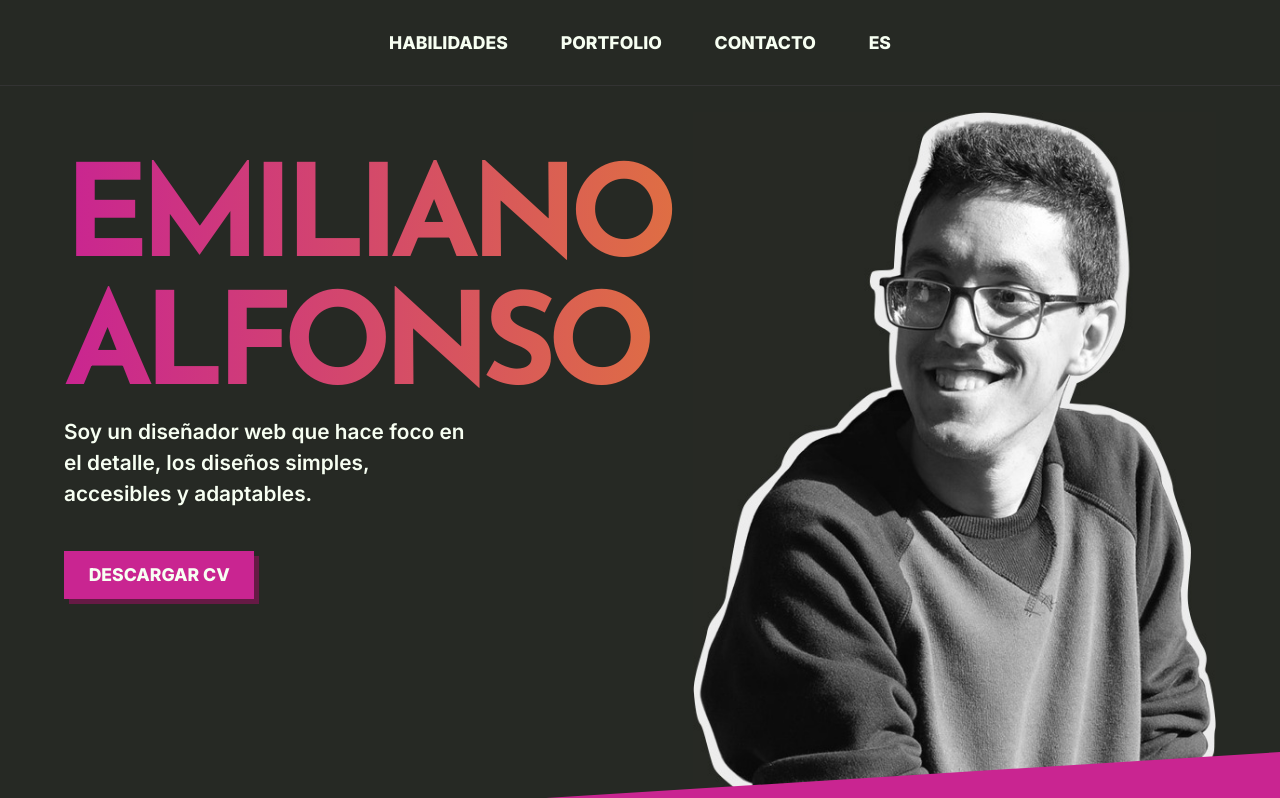
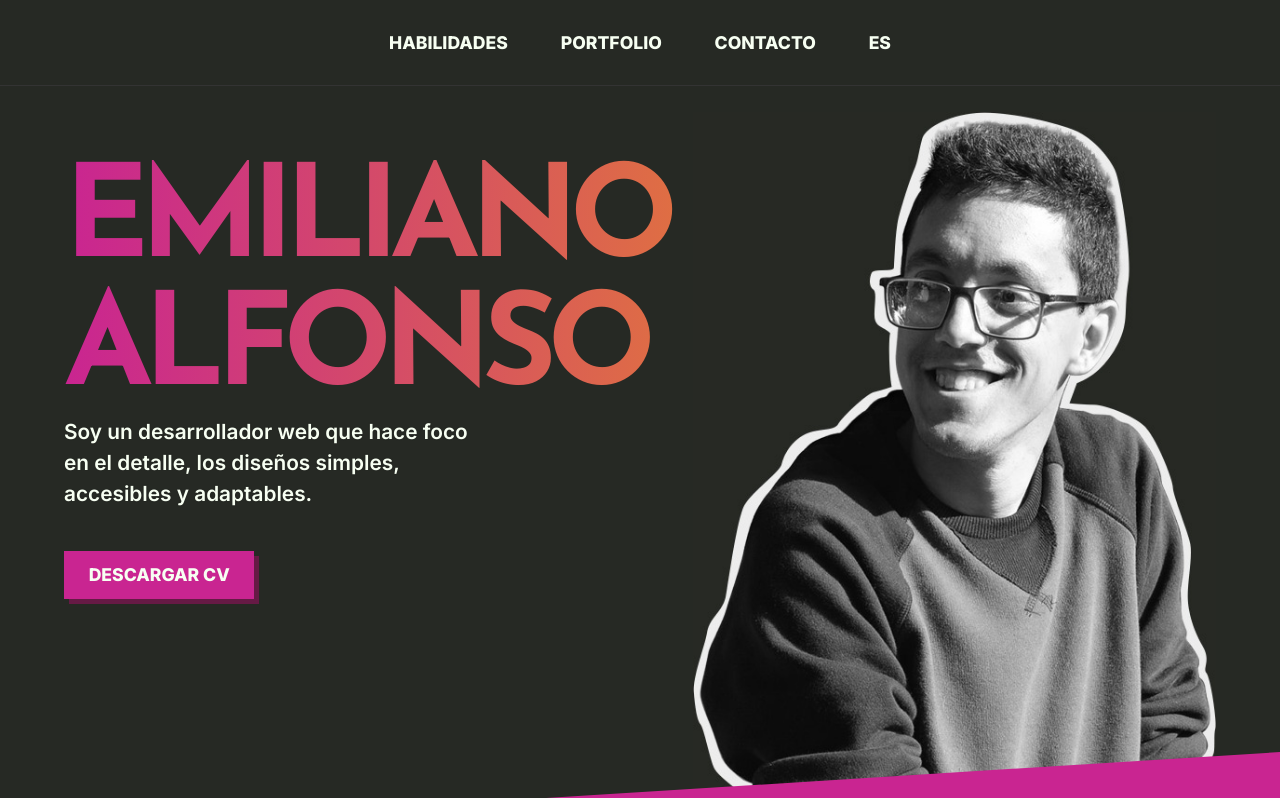
Before and after one commit to Aglowkeys/portfolio, a React (Create React App) app: page / in a window 1280 px wide. Shown: the top 798 px of the page. Built offline with nearby package versions, Linux system fonts and the light colour scheme; no server answers.

Commit message:
Update Header.js

```diff
--- a/src/components/strings/Header.js
+++ b/src/components/strings/Header.js
@@ -1,13 +1,13 @@
 export default {
 	en: {
 		description:
-			'I am a web designer who focuses on the small details, and on simple, accessible and adaptable designs.',
+			'I am a web developer who focuses on the small details, and on simple, accessible and adaptable designs.',
 		downloadCV: 'Download Resume',
 		cvLink: 'Emiliano_Alfonso_en.pdf',
 	},
 	es: {
 		description:
-			'Soy un diseñador web que hace foco en el detalle, los diseños simples, accesibles y adaptables.',
+			'Soy un desarrollador web que hace foco en el detalle, los diseños simples, accesibles y adaptables.',
 		downloadCV: 'Descargar CV',
 		cvLink: 'Emiliano_Alfonso_es.pdf',
 	},
```
